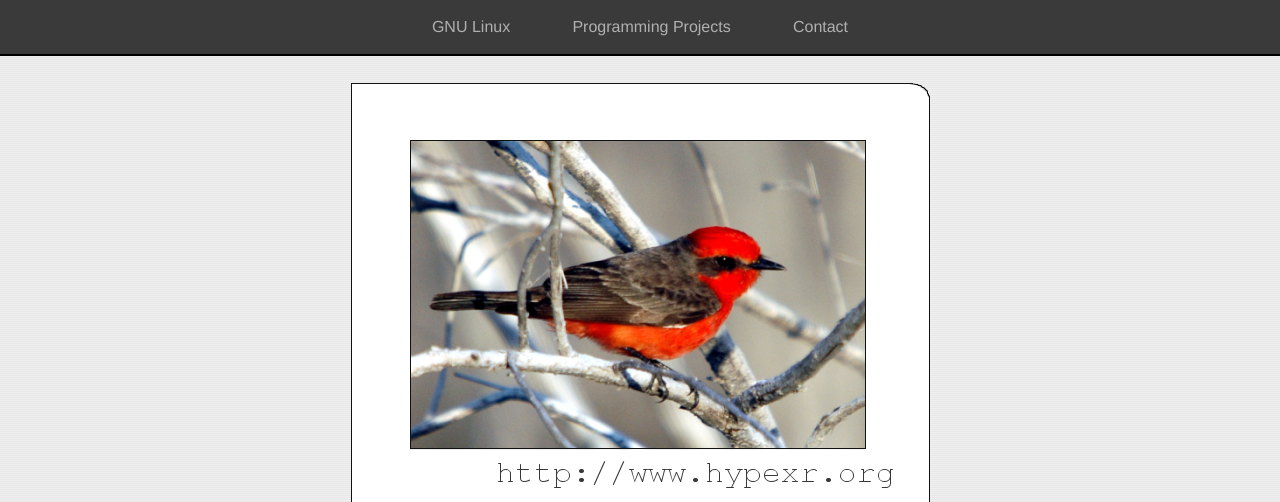
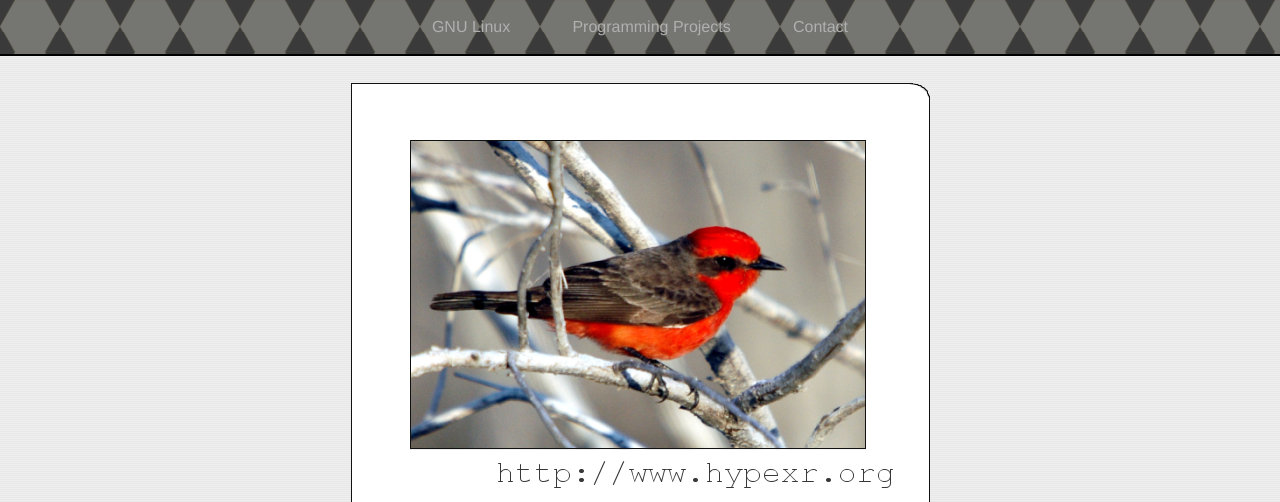
Before and after one commit to hypexr/hypexr.org, a PHP site: page /index.html in a window 1280 px wide. Shown: the top 502 px of the page. Run offline with PHP 8.4, Linux system fonts and the light colour scheme.

Commit message:
Add subtle light yellow honeycomb pattern to top navigation
- Created honeycomb.svg with light yellow honey-colored pattern
- Applied pattern to .top_nav class for top navigation bar
- Pattern uses semi-transparent overlay for subtle effect

🤖 Generated with [Claude Code](https://claude.com/claude-code)

Co-Authored-By: Claude <noreply@anthropic.com>

```diff
--- a/css/ss.css
+++ b/css/ss.css
@@ -13,6 +13,9 @@ BODY {
 
 .top_nav {
 	background: #3a3a3a;
+	background-image: url("../gfx/honeycomb.svg");
+	background-size: 60px;
+	background-repeat: repeat;
 	padding: 18px 0;
 	margin: 0;
 	width: 100%;
```
Also changed, not shown: gfx/honeycomb.svg (added).
